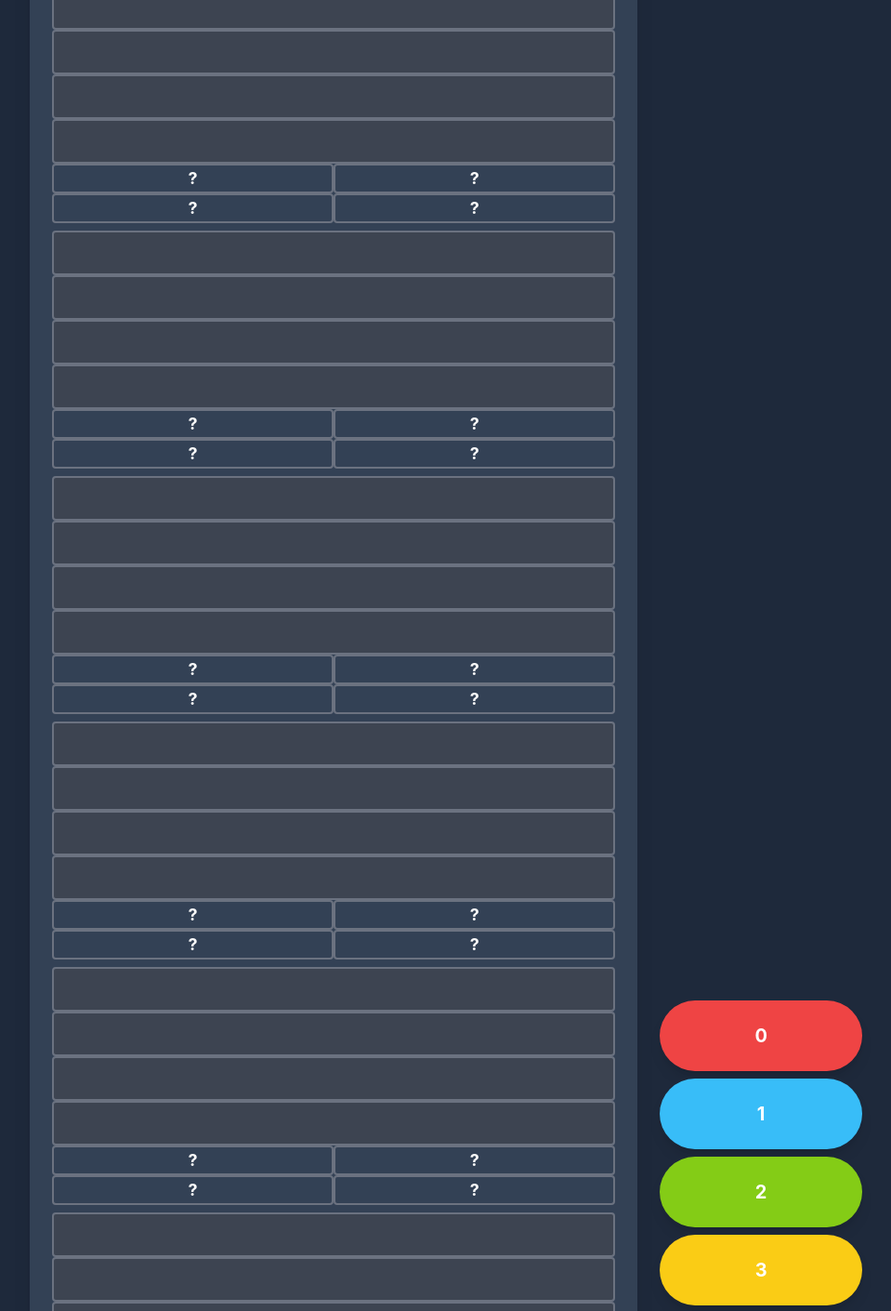
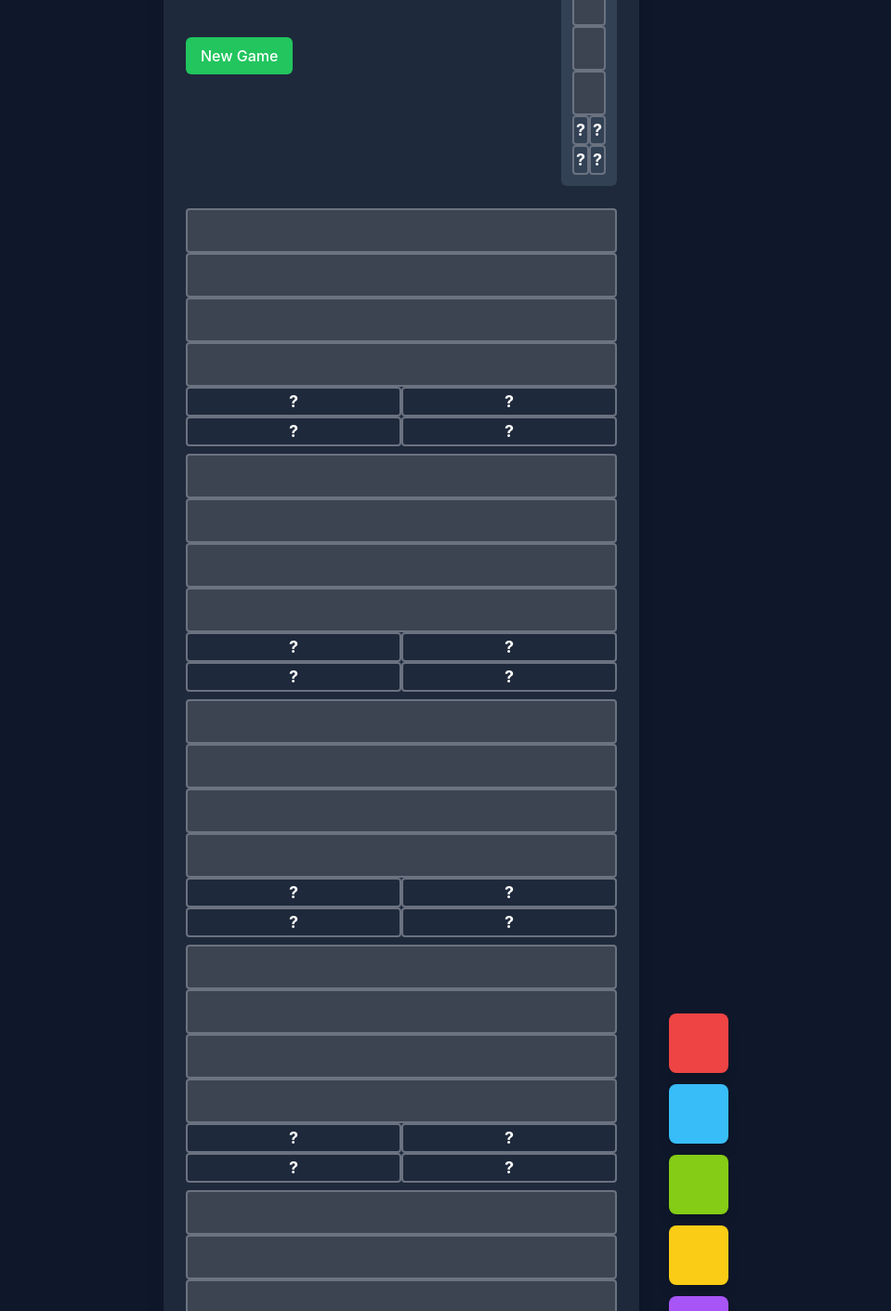
Before and after one commit to EetuPe/mentis, a React (Vite) app: page / in a window 1280 px wide. Shown: the part 200-1610 px from the top of the page at 93% size, without its empty margins (160-1119 px from the left). Built offline with nearby package versions, Linux system fonts and the light colour scheme.

Commit message:
Show correct answer at the end

```diff
--- a/src/App.tsx
+++ b/src/App.tsx
@@ -14,11 +14,12 @@ export default function App() {
   const onChange: onChange = (e: React.MouseEvent<HTMLButtonElement>) => {
     const newGuess = e.currentTarget.value;
 
-    if (finalGuess.length < CODE_LENGTH) {
+    if (finalGuess.length < CODE_LENGTH - 1) {
       setFinalGuess(finalGuess + newGuess);
-    } else {
-      state.addGuess(finalGuess);
-      setFinalGuess(newGuess);
+    } else if (finalGuess.length === CODE_LENGTH - 1) {
+      const completeGuess = finalGuess + newGuess;
+      state.addGuess(completeGuess);
+      setFinalGuess("");
     }
   };
 
@@ -32,21 +33,21 @@ export default function App() {
 
   rows = rows.concat(Array(numberOfGuessesRemaining).fill(""));
 
-  const isGameOver = state.guesses.length === GUESS_LENGTH;
+  const isGameOver = state.guesses.length >= GUESS_LENGTH;
 
   const questionMarks = Array(CODE_LENGTH).fill("?").join("");
 
   const shownAnswer = isGameOver ? state.answer : questionMarks;
 
   return (
-    <div className="min-h-screen bg-slate-800 flex flex-col items-center p-4">
+    <div className="min-h-screen bg-slate-900 flex flex-col items-center p-4">
       <h1 className="text-5xl font-bold text-neutral-50 mb-8">Mentis</h1>
 
-      <div className="w-full max-w-4xl flex flex-col md:flex-row gap-6 items-center justify-center">
-        <div className="w-full md:w-3/4 bg-slate-700 rounded-lg p-6 shadow-xl">
+      <div className="w-full max-w-3xl flex flex-col md:flex-row gap-8 justify-center items-center">
+        <div className="w-full md:w-2/3 bg-slate-800 rounded-lg p-6 shadow-xl min-h-[600px]">
           <div className="flex justify-between items-center mb-6">
             <button
-              className="px-4 py-2 bg-green-500 hover:bg-green-600 text-white rounded-md transition-colors"
+              className="px-4 py-2 bg-green-500 hover:bg-green-600 rounded-md text-white font-medium transition-colors"
               onClick={() => {
                 state.newGame();
                 setFinalGuess("");
@@ -54,17 +55,25 @@ export default function App() {
             >
               New Game
             </button>
+            <div className="bg-slate-700 p-3 rounded-md">
+              <WordRow letters={shownAnswer} colors="" guessStates={[]} />
+            </div>
           </div>
 
-          <div className="space-y-2 mb-4">
-            <WordRow letters={shownAnswer} colors="" guessStates={[]} />
+          <div className="space-y-2">
             {rows.reverse().map((word, index) => (
-              <WordRow key={index} letters={word} colors="" guessStates={[]} />
+              <WordRow
+                key={index}
+                letters={word}
+                colors=""
+                guessStates={[]}
+                className="bg-slate-700 p-2 rounded-md"
+              />
             ))}
           </div>
         </div>
 
-        <div className="grid grid-cols-2 md:grid-cols-1 gap-2 w-full md:w-1/4">
+        <div className="grid grid-cols-2 md:grid-cols-1 gap-3 w-full md:w-auto">
           {[0, 1, 2, 3, 4, 5, 6, 7].map((num) => {
             const colors = {
               0: "bg-red-500 hover:bg-red-600",
@@ -75,16 +84,15 @@ export default function App() {
               5: "bg-orange-500 hover:bg-orange-600",
               6: "bg-teal-500 hover:bg-teal-600",
               7: "bg-pink-500 hover:bg-pink-600"
-            };
+            }[num];
+
             return (
               <button
                 key={num}
-                className={`${colors[num as keyof typeof colors]} p-4 md:p-6 rounded-full shadow-lg text-white font-bold text-xl transition-transform hover:scale-105`}
+                className={`${colors} w-16 h-16 rounded-lg shadow-lg transition-transform hover:scale-105`}
                 onClick={onChange}
                 value={num}
-              >
-                {num}
-              </button>
+              />
             );
           })}
         </div>
```
